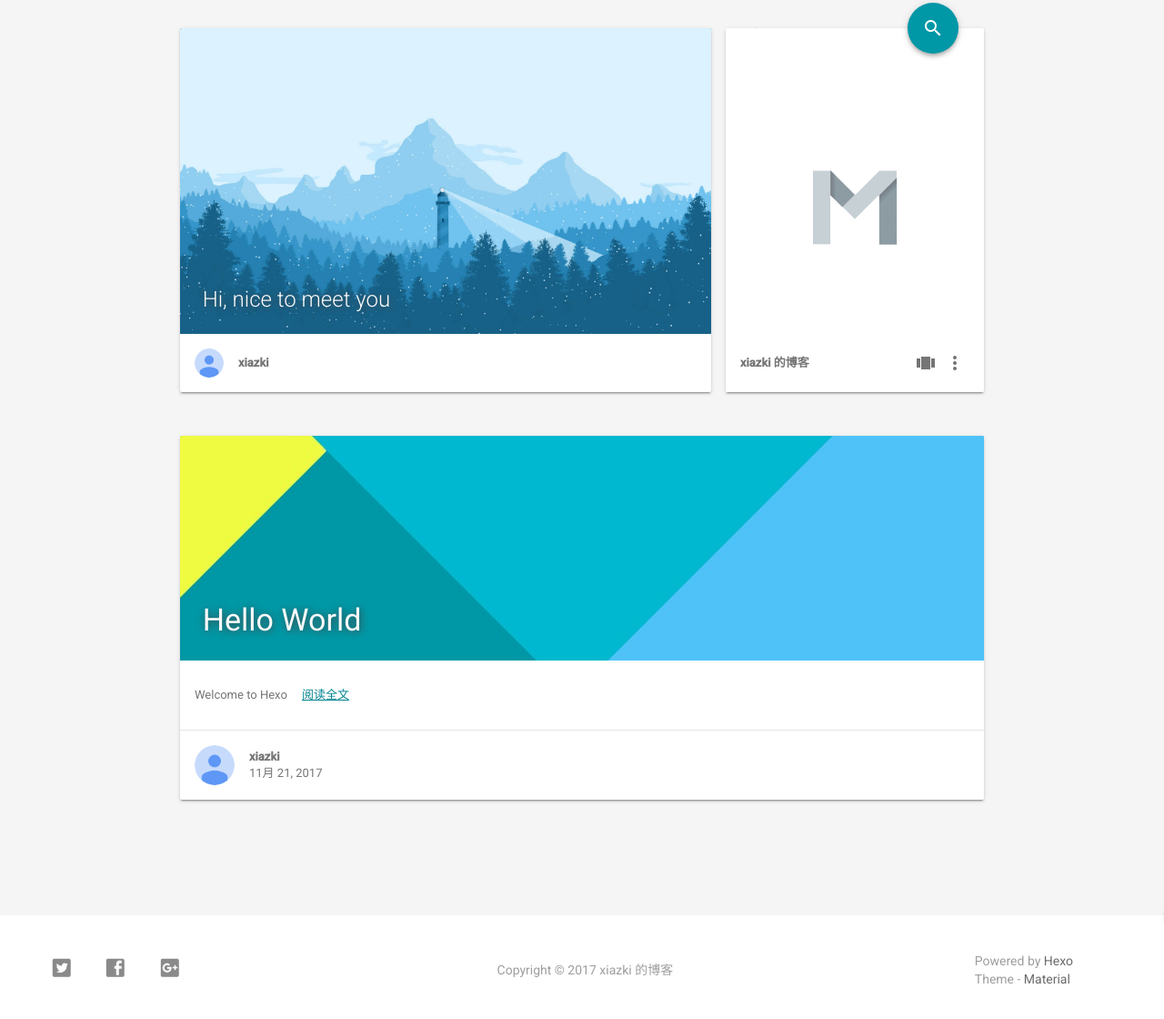
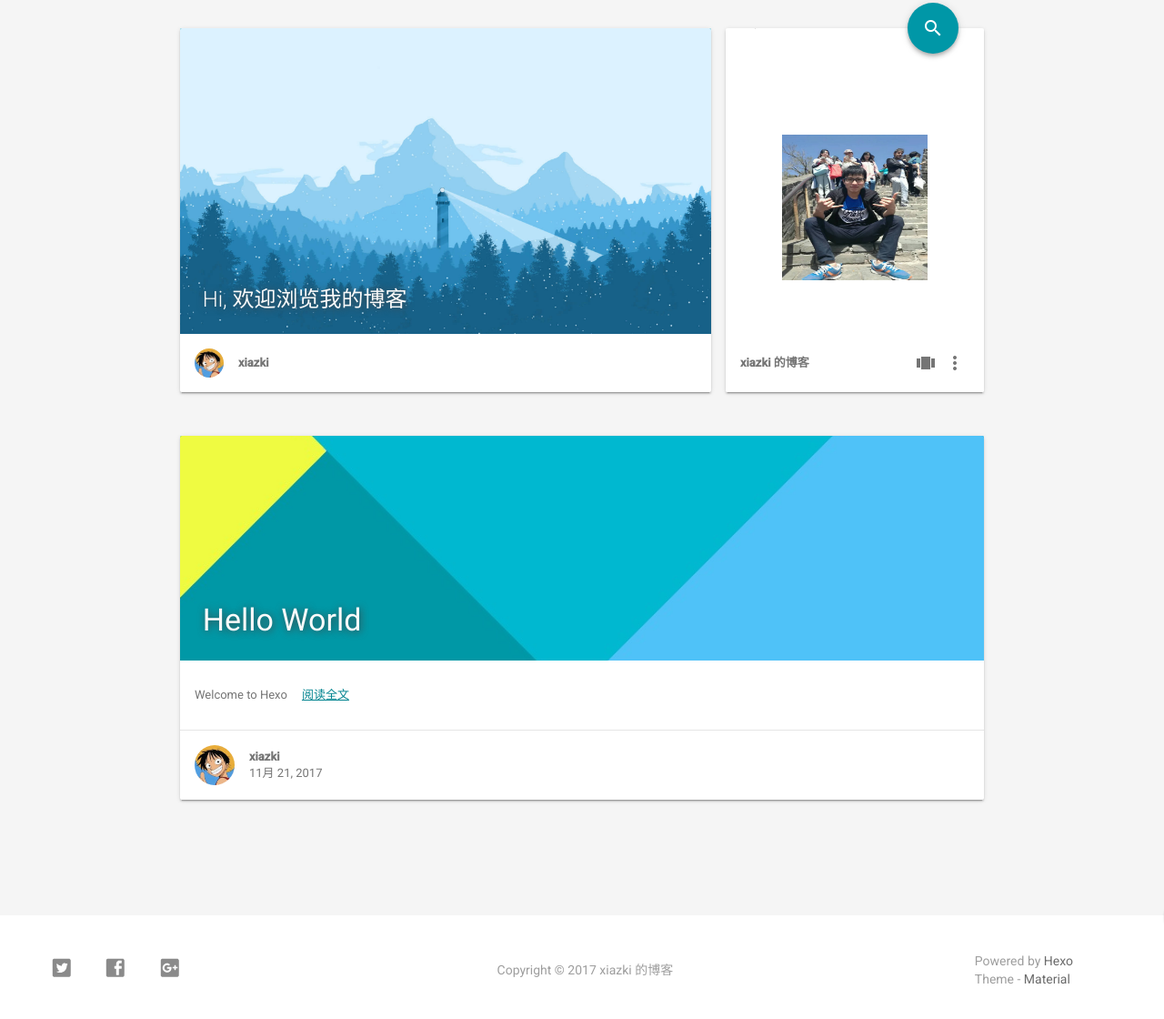
Before and after one commit to Xiazki/Xiazki.github.io, a plain HTML site: page index.html in a window 1280 px wide. Shown: the part 142-1262 px from the top of the page at 91% size. Drawn offline with Linux system fonts and the light colour scheme.

Commit message:
Site updated: 2017-11-21 11:58:13

```diff
--- a/index.html
+++ b/index.html
@@ -319,7 +319,7 @@
         <p class="index-top-block-slogan"><a href="#">
 
 
-                Hi, nice to meet you
+                Hi, 欢迎浏览我的博客
 
 
         </a></p>
@@ -329,7 +329,7 @@
     <div class="mdl-card__supporting-text meta mdl-color-text--grey-600">
         <!-- Author Avatar -->
         <div id="author-avatar">
-            <img src="/img/avatar.png" width="32px" height="32px" alt="avatar">
+            <img src="/img/avatar.jpg" width="32px" height="32px" alt="avatar">
         </div>
         <div>
             <strong>xiazki</strong>
@@ -365,7 +365,7 @@
     <!-- LOGO -->
     <div class="something-else-logo mdl-color--white mdl-color-text--grey-600">
         <a href="#" target="_blank">
-            <img src="/img/logo.png" alt="logo" />
+            <img src="/img/xiazki.jpg" alt="logo" />
         </a>
     </div>
 
@@ -476,7 +476,7 @@
         <div id="post_entry-left-info" class="mdl-card__supporting-text meta mdl-color-text--grey-600 ">
             <!-- Author Avatar -->
             <div id="author-avatar">
-                <img src="/img/avatar.png" width="44px" height="44px" alt="xiazki's avatar">
+                <img src="/img/avatar.jpg" width="44px" height="44px" alt="xiazki's avatar">
             </div>
             <div>
                 <strong>xiazki</strong>
@@ -547,7 +547,7 @@
 
     <!-- Sidebar Avatar -->
     <div class="sidebar-image">
-        <img src="/img/avatar.png" alt="xiazki's avatar">
+        <img src="/img/avatar.jpg" alt="xiazki's avatar">
     </div>
 
     <!-- Sidebar Email -->
```
Also changed, not shown: 2017/11/21/hello-world/index.html (+4 -4 lines), archives/2017/11/index.html (+2 -2 lines), archives/2017/index.html (+2 -2 lines), archives/index.html (+2 -2 lines), img/avatar.jpg (added), img/xiazki.jpg (added).
